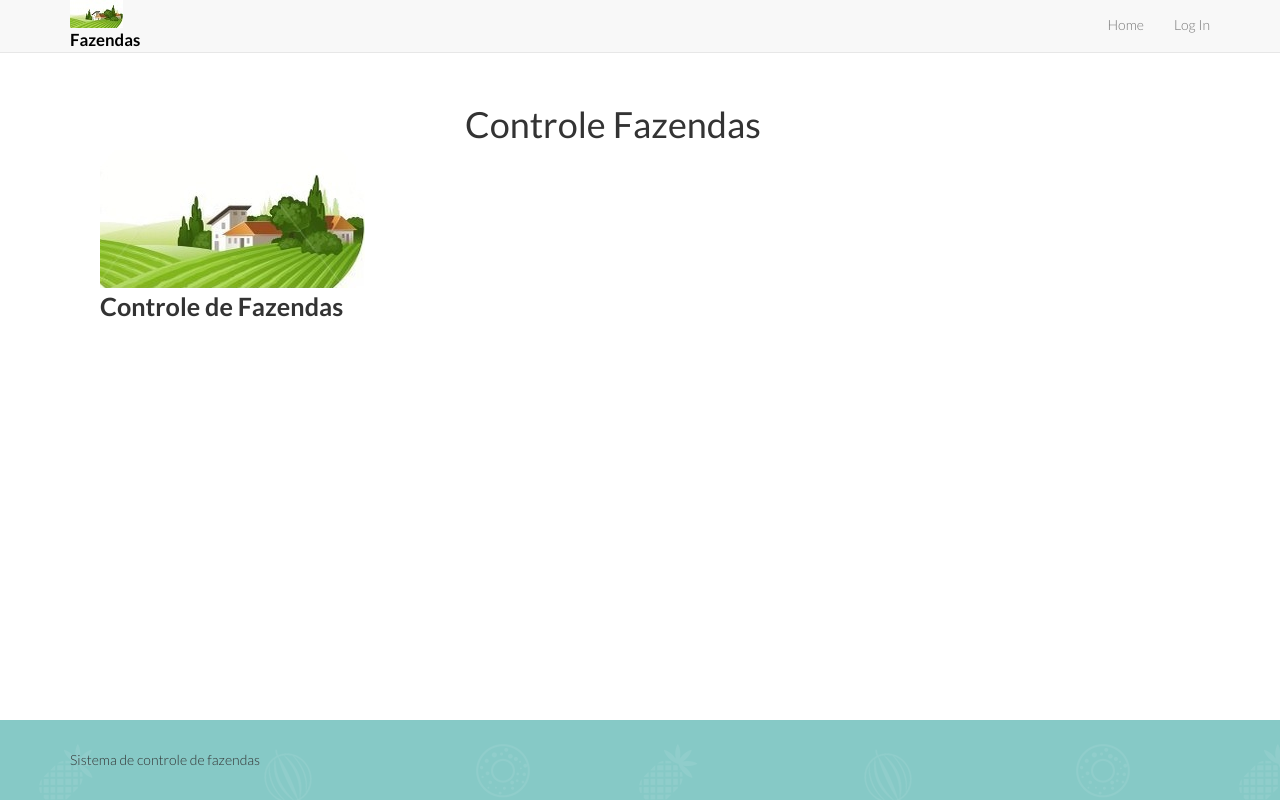
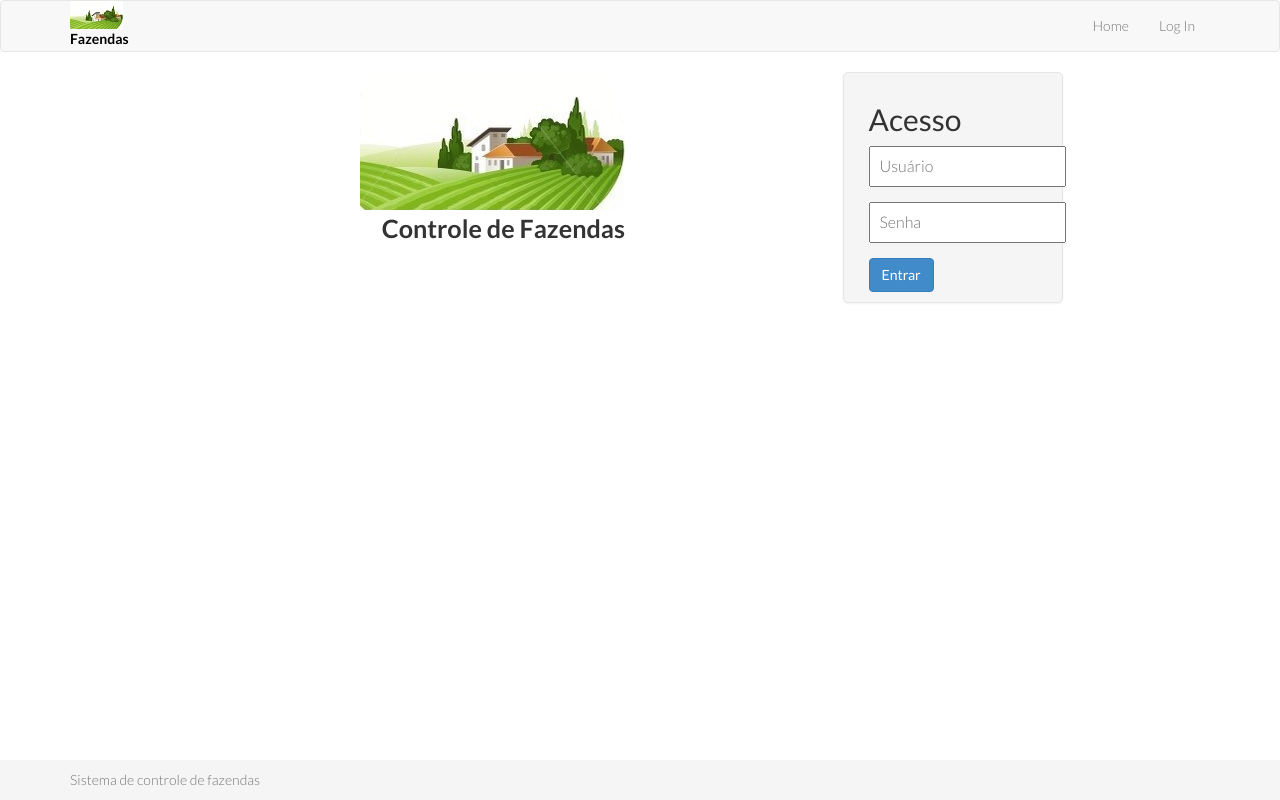
Before and after one commit to Zanguient/fazenda, a PHP site: page / in a window 1280 px wide. Run offline with PHP 8.4, Linux system fonts and the light colour scheme; some libraries are stand-ins or nearby versions.

Commit message:
Alterações nos leautes

```diff
--- a/css/style.css
+++ b/css/style.css
@@ -1,40 +1,65 @@
 * {
     font-family: 'Lato', sans-serif;
-    font-weight: 200;
+    font-weight: 100;
 }
-
-body {
-    padding-top: 50px;
-}
-
-section {
-    margin-top: 30px;
-    padding-top: 05px;
-    padding-bottom: 15px;
-    min-height: 80vh;
-}
-
-
-footer {
-    padding-top: 30px;
-    padding-bottom: 30px;
-    background: url(../imgs/backGroundFooter.png);
-}
-
 
 .logo-title {
     font-weight: 700;
-    font-size: 1.2em;
+    font-size: 1.0em;
     color: #000
 }
 
-.logoLeft{
-    float: left;
-    margin: 100px;
-
+.logoLeft>p {
+    font-size: 1.8em;
+    font-weight: 600;
 }
 
-.logoLeft>p{
-    font-size: 1.8em;
-    font-weight:600;
+.alinharDireita {
+    text-align: right;
 }
+
+.alinharCentro {
+    text-align: center;
+}
+
+.alinharEsquerda {
+    text-align: left;
+}
+
+.footer {
+    padding-top: 10px;
+    position: absolute;
+    bottom: 0;
+    width: 100%;
+    height: 40px;
+    background-color: #f5f5f5;
+}
+
+.form-signin {
+    max-width: 220px;
+    padding: 10px 25px 10px;
+    margin: 0 auto 10px;
+    background-color: #f5f5f5;
+    border: 1px solid #e5e5e5;
+    -webkit-border-radius: 5px;
+    -moz-border-radius: 5px;
+    border-radius: 5px;
+    -webkit-box-shadow: 0 1px 2px rgba(0, 0, 0, .05);
+    -moz-box-shadow: 0 1px 2px rgba(0, 0, 0, .05);
+    box-shadow: 0 1px 2px rgba(0, 0, 0, .05);
+}
+
+.form-signin
+.form-signin-heading,
+.form-signin
+.checkbox {
+    margin-bottom: 10px;
+}
+
+.form-signin input[type="text"],
+.form-signin input[type="password"] {
+    font-size: 16px;
+    height: auto;
+    margin-bottom: 15px;
+    padding: 7px 9px;
+}
--- a/index.html
+++ b/index.html
@@ -1,5 +1,6 @@
 <!DOCTYPE html>
 <html lang="pt-br">
+
 <head>
     <meta charset="utf-8">
     <meta http-equiv="X-UA-Compatible" content="IE=edge">
@@ -16,18 +17,21 @@
 <![endif]-->
 
 </head>
-    <body data-spy="scroll" data-target=".menu-navegacao" data-offset="80">
-        <nav class="navbar navbar-default navbar-fixed-top">
+
+<body>
+    <header data-spy="scroll" data-target="#menu-navegacao" data-offset="30">
+        <nav class="navbar navbar-default">
             <div class="container">
                 <div class="navbar-header">
-                    <button type="button" class="navbar-toggle" data-toggle="collapse" data-target="#menu-navegacao" >
-                        <span class="icon-bar"></span>
+                    <button type="button" class="navbar-toggle" data-toggle="collapse" data-target="#menu-navegacao">
+                        <span class="sr-only">Navegação</span>
                         <span class="icon-bar"></span>
                         <span class="icon-bar"></span>
                     </button>
-                    <div class="text-vertical">
+
                     <div>
-                            <img src="imgs/LogoFazendaMini.jpg"/>
+                        <div>
+                            <img src="imgs/LogoFazendaMini.jpg" />
                         </div>
                         <div>
                             <a class="logo-title" href="#home">Fazendas</a>
@@ -35,39 +39,52 @@
                     </div>
                 </div>
 
-                <div class="collapse navbar-collapse menu-navegacao" id="menu-navegacao">
+                <div class="collapse navbar-collapse" id="menu-navegacao">
                     <ul class="nav navbar-nav navbar-right">
-                        <li><a class="" href="#home">Home</a></li>
-                        <li><a class="" href="#login">Log In</a></li>
+                        <li><a class="" href="#home">Home</a>
+                        </li>
+                        <li><a class="" href="#login">Log In</a>
+                        </li>
                     </ul>
                 </div>
 
             </div>
         </nav>
+    </header>
 
 
-
-        <aside class="logoLeft">
+    <section>
+        <div class="container col-xs-12">
+            <div class="col-xs-6 alinharDireita">
+                <div class="logoLeft">
                     <img src="imgs/LogoFazenda.jpg">
                     <p>Controle de Fazendas</p>
-        </aside>
+                </div>
+            </div>
+            <div class="col-xs-6 alinhaEsquerda">
 
-        <section>
-        <h1>Controle Fazendas</h1>
+                <form class="form-signin">
+                    <h2>Acesso</h2>
+                    <input type="text" class="input-block-level" placeholder="Usuário">
+                    <input type="password" class="input-block-level" placeholder="Senha">
+                    <button class="btn btn-large btn-primary" type="submit">Entrar</button>
+                </form>
+
+            </div>
+
+        </div>
     </section>
 
 
-        <footer>
+    <footer class="footer">
         <div class="container">
-                <div class="row">
-                    <div class="col-sm-10">
-                        Sistema de controle de fazendas
-                    </div>
-                </div>
+            <p class="text-muted">Sistema de controle de fazendas</p>
         </div>
     </footer>
+
 
     <script src="https://ajax.googleapis.com/ajax/libs/jquery/1.11.1/jquery.min.js"></script>
     <script src="js/bootstrap.min.js"></script>
 </body>
+
 </html>
```
Lines whose indentation alone changed are shown as unchanged.
